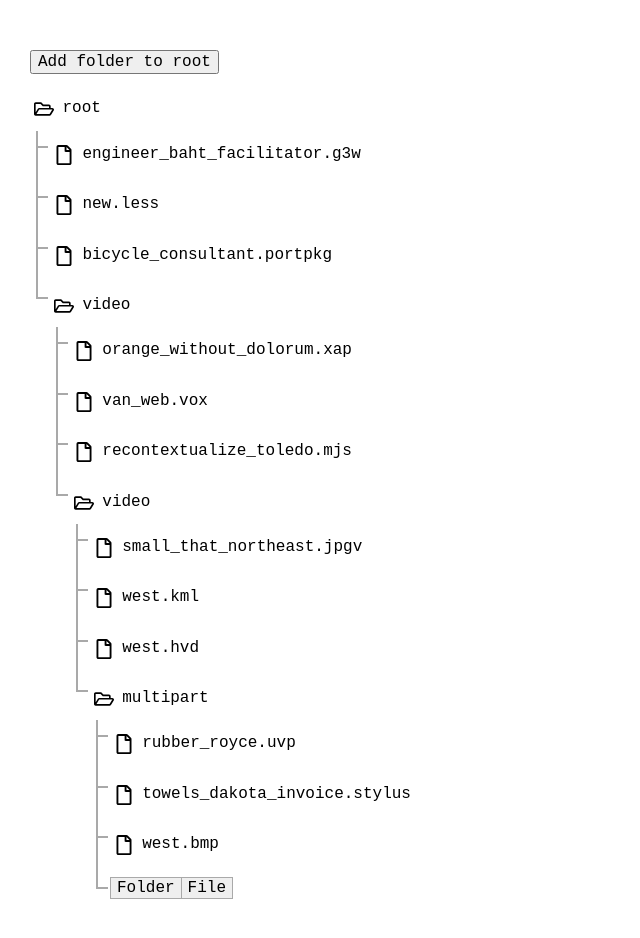
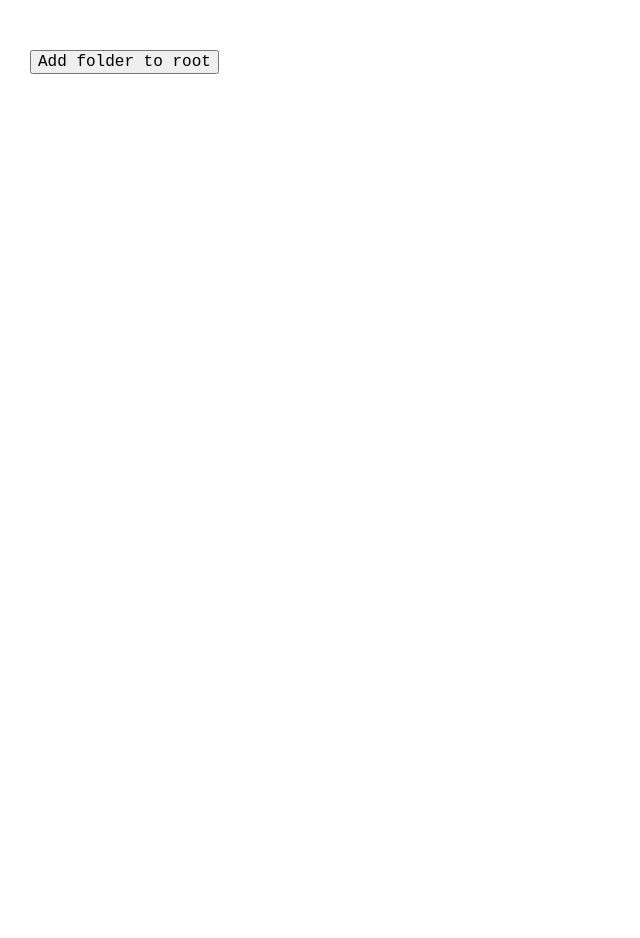
Before and after one commit to mywebcodev/mable, an Angular app: page /folder-structure in a window 1280 px wide. Shown: the top 938 px of the page, without its empty margins (0-640 px from the left). After the commit the page ends 800 px from the top, so only its background shows below. Built offline with nearby package versions, Linux system fonts and the light colour scheme.

Commit message:
feat(node): displayy create controls

```diff
--- a/src/app/folder-structure/add-node/add-node.component.html
+++ b/src/app/folder-structure/add-node/add-node.component.html
@@ -16,6 +16,8 @@
           <input
             class="add-node-input"
             type="text"
+            role="presentation"
+            autocomplete="off"
             autofocus
             [formControl]="addNodeInputControl"
           />
--- a/src/app/folder-structure/add-node/add-node.component.ts
+++ b/src/app/folder-structure/add-node/add-node.component.ts
@@ -12,7 +12,7 @@ import { NodeModel } from '../models/node.model';
 })
 export class AddNodeComponent {
   private _type!: NodeType;
-  private _mode!: NodeCreateType;
+  private _mode = NodeCreateType.Display;
 
   readonly addNodeInputControl = new FormControl(null, [Validators.required]);
   readonly nodeCreateType = NodeCreateType;
--- a/src/app/folder-structure/node-tree-container/node-tree-container.component.ts
+++ b/src/app/folder-structure/node-tree-container/node-tree-container.component.ts
@@ -21,15 +21,15 @@ export class NodeTreeContainerComponent implements OnInit, OnDestroy {
   showCreateNodeControl: boolean;
   root$: Observable<NodeModel>;
 
-  @ViewChild(NodeTreeComponent, {static: false})
+  @ViewChild(NodeTreeComponent, { static: false })
   tree: NodeTreeComponent;
-
 
   constructor(private nodeService: NodeService) {}
   ngOnInit(): void {
-    this.root$ = this.nodeService.getRootNode().pipe(tap(n => this._root = n), takeUntil(this.ngUnsubscribe));
-    this.nodeService.createRootFolder('root', 3, 3);
-
+    this.root$ = this.nodeService.getRootNode$().pipe(
+      tap((n) => (this._root = n)),
+      takeUntil(this.ngUnsubscribe)
+    );
   }
 
   ngOnDestroy(): void {
@@ -37,11 +37,13 @@ export class NodeTreeContainerComponent implements OnInit, OnDestroy {
   }
 
   onCreateFolder(node: NodeModel) {
-    if(this._root) {
-      this.nodeService.createNode(node.name, node.type, this._root);
+    if (!this._root) {
+      this.nodeService.createFolder(node.name, null, 3, 3);
     } else {
-      this.createRootFolder();
+      this.nodeService.createTypedNode(node.name, NodeType.Folder, this._root);
     }
+
+    this.onHideCreateNodeControl();
   }
 
   onShowCreateNodeControl() {
@@ -51,8 +53,4 @@ export class NodeTreeContainerComponent implements OnInit, OnDestroy {
   onHideCreateNodeControl() {
     this.showCreateNodeControl = false;
   }
-
-  private createRootFolder() {
-    this.nodeService.createRootFolder('root', 0, 0);
-  }
 }
--- a/src/app/folder-structure/node-tree/node-tree.component.html
+++ b/src/app/folder-structure/node-tree/node-tree.component.html
@@ -1,5 +1,5 @@
 <ul *ngIf="node">
-  <li [class.root]="node.children?.length">
+  <li [class.root]="node.isFolder">
     <ng-container *ngTemplateOutlet="nodeTemplate; context: { nodeValue: node }"></ng-container>
   </li>
   <li *ngFor="let child of node.children">
@@ -13,12 +13,11 @@
       </ng-container>
     </ng-container>
   </li>
-
-  <li *ngIf="canShowAddNodeControls(node)">
-    <app-add-node #treeAddNodeControls [style.width.%]="100" [type]="nodeType.Folder" [mode]="showAddNodeControlMode" (submit)="onCreate($event)" (cancel)="onCancel()"></app-add-node>
+  <li *ngIf="showAddNodeControl">
+    <app-add-node class="app-node" [type]="nodeType.Folder" [mode]="nodeCreateType.Display" (submit)="onCreate($event)" (cancel)="onCancel()"></app-add-node>
   </li>
 </ul>
 
 <ng-template #nodeTemplate let-nodeValue="nodeValue">
-  <app-node [style.width.%]="100" [node]="nodeValue" (submit)="onCreate($event)" (delete)="onDelete($event)"></app-node>
+  <app-node class="app-node" [node]="nodeValue" (submit)="onShowAddNodeControl()" (delete)="onDelete($event)"></app-node>
 </ng-template>
--- a/src/app/folder-structure/node-tree/node-tree.component.scss
+++ b/src/app/folder-structure/node-tree/node-tree.component.scss
@@ -5,7 +5,7 @@ $border-color: #a9a9a9;
 ul {
   padding: $zero;
   list-style: none;
-
+  margin-bottom: 0;
   .root {
     padding: $zero;
     margin: $zero;
@@ -41,7 +41,7 @@ ul {
       background-color: $border-color;
     }
 
-    &:first-child:after {
+    &:not(.root):first-child:after {
       top: 10px;
     }
 
@@ -52,5 +52,11 @@ ul {
     .card {
       height: 4rem;
     }
+
+    .app-node {
+      margin-top: -5px;
+      width: 100%;
+      display: inline-block;
+    }
   }
 }
--- a/src/app/folder-structure/node-tree/node-tree.component.ts
+++ b/src/app/folder-structure/node-tree/node-tree.component.ts
@@ -15,7 +15,7 @@ export class NodeTreeComponent {
 
   readonly nodeCreateType = NodeCreateType;
   readonly nodeType = NodeType;
-  showAddNodeControlMode = NodeCreateType.Display;
+  showAddNodeControl = false;
 
   @Input()
   get node(): NodeModel {
@@ -27,29 +27,21 @@ export class NodeTreeComponent {
 
   constructor(private nodeService: NodeService) {}
 
-  canShowAddNodeControls(node: NodeModel): boolean {
-    if (!node) {
-      return true;
-    }
-
-    const length = node.children?.length;
-
-    if (node.isFolder) {
-      return length ? !node.children?.at(length - 1)?.isFolder : true;
-    }
-
-    return false;
-  }
-
   onCreate(node: NodeModel) {
     const parent =
       this.node?.isFolder || !this.node?.parent ? this.node : this.node.parent;
 
-    this.nodeService.createNode(
+    this.nodeService.createTypedNode(
       node.name,
       node.type,
       this.node.isFolder ? this.node : parent
     );
+
+    this.showAddNodeControl = false;
+  }
+
+  onShowAddNodeControl() {
+    this.showAddNodeControl = true;
   }
 
   onDelete(node: NodeModel) {
@@ -57,6 +49,6 @@ export class NodeTreeComponent {
   }
 
   onCancel() {
-    this.showAddNodeControlMode = NodeCreateType.Display;
+    this.showAddNodeControl = false;
   }
 }
--- a/src/app/folder-structure/node/node.component.html
+++ b/src/app/folder-structure/node/node.component.html
@@ -1,10 +1,10 @@
-<div *ngIf="!showAddNoteControl; else addNodeControlTemplate" class="card">
+<div class="card">
   <div ngClass="{{ node?.type }}">
 
     <div class="node-flex-container">
       <span class="node-name">{{ node?.name }}</span>
       <div class="node-btn-group">
-        <button class="img-node-btn" (click)="onShowAddNoteControl()">
+        <button [hidden]="node.type === nodeType.File" class="img-node-btn" (click)="onSubmit()">
           <img src="../../../assets/images/folder-structure/add-circle.svg" />
         </button>
         <button class="img-node-btn" (click)="onDelete()">
@@ -14,7 +14,3 @@
     </div>
   </div>
 </div>
-
-<ng-template #addNodeControlTemplate>
-  <app-add-node [type]="node.type" (submit)="onSubmit($event)" (cancel)="onCancel()"></app-add-node>
-</ng-template>
--- a/src/app/folder-structure/node/node.component.ts
+++ b/src/app/folder-structure/node/node.component.ts
@@ -18,13 +18,10 @@ export class NodeComponent {
   cancel = new EventEmitter<void>();
 
   @Output()
-  submit = new EventEmitter<NodeModel>();
+  submit = new EventEmitter<void>();
 
   @Output()
   delete = new EventEmitter<NodeModel>();
-
-  @Input()
-  showAddNoteControl: boolean;
 
   @Input()
   get node(): NodeModel {
@@ -45,22 +42,15 @@ export class NodeComponent {
     return false;
   }
 
-  onSubmit(node: NodeModel) {
-    this.showAddNoteControl = false;
-    this.submit.emit(node);
+  onSubmit() {
+    this.submit.emit();
   }
 
   onCancel() {
-    this.showAddNoteControl = false;
     this.cancel.emit();
   }
 
   onDelete() {
-    this.showAddNoteControl = false;
     this.delete.emit(this.node);
   }
-
-  onShowAddNoteControl() {
-    this.showAddNoteControl = true;
-  }
 }
--- a/src/app/folder-structure/services/node.service.ts
+++ b/src/app/folder-structure/services/node.service.ts
@@ -15,8 +15,12 @@ export class NodeService implements OnDestroy {
     this.rootNode$.complete();
   }
 
-  getRootNode(): Observable<NodeModel> {
+  getRootNode$(): Observable<NodeModel> {
     return this.rootNode$.asObservable();
+  }
+
+  getRootNode(): NodeModel {
+    return this.rootNode$.value;
   }
 
   deleteNode(node: NodeModel): void {
@@ -39,18 +43,52 @@ export class NodeService implements OnDestroy {
     }
   }
 
-  createRootFolder(
+  createTypedNode(
     name: string,
-    nestedFoldersCount: number,
-    filesCount: number
+    type: NodeType,
+    parent: NodeModel
   ): NodeModel {
-    const root = this.createFolder(name, nestedFoldersCount, filesCount, null);
-    this.rootNode$.next(root);
-
-    return root;
+    return type === NodeType.Folder ? this.createFolder(name, parent) : this.createFile(name, parent);
   }
 
-  createNode(name: string, type: NodeType, parent: NodeModel): NodeModel {
+  createFolder(
+    name: string,
+    parent: NodeModel,
+    nestedFoldersCount?: number,
+    filesCount?: number
+  ): NodeModel {
+    const node = this.createNode(name, NodeType.Folder, parent);
+
+    Array.from({ length: filesCount }).forEach(() => {
+      this.createFile(faker.system.fileName(), node);
+    });
+
+    if (nestedFoldersCount) {
+      nestedFoldersCount -= 1;
+      this.createFolder(
+        faker.system.fileType(),
+        node,
+        nestedFoldersCount,
+        filesCount,
+      );
+    }
+
+    if (parent == null) {
+      this.rootNode$.next(node);
+    }
+
+    return node;
+  }
+
+  private createFile(name: string, parent: NodeModel): NodeModel {
+    return this.createNode(name, NodeType.File, parent);
+  }
+
+  private createNode(
+    name: string,
+    type: NodeType,
+    parent: NodeModel
+  ): NodeModel {
     const node: NodeModel = new NodeModel();
 
     node.id = faker.database.mongodbObjectId();
@@ -64,33 +102,4 @@ export class NodeService implements OnDestroy {
     }
     return node;
   }
-
-  private createFolder(
-    name: string,
-    nestedFoldersCount: number,
-    filesCount: number,
-    parent: NodeModel
-  ): NodeModel {
-    const node = this.createNode(name, NodeType.Folder, parent);
-
-    Array.from({ length: filesCount }).forEach(() => {
-      this.createFile(node);
-    });
-
-    if (nestedFoldersCount) {
-      nestedFoldersCount -= 1;
-      this.createFolder(
-        faker.system.fileType(),
-        nestedFoldersCount,
-        filesCount,
-        node
-      );
-    }
-
-    return node;
-  }
-
-  private createFile(parent: NodeModel): NodeModel {
-    return this.createNode(faker.system.fileName(), NodeType.File, parent);
-  }
 }
```
